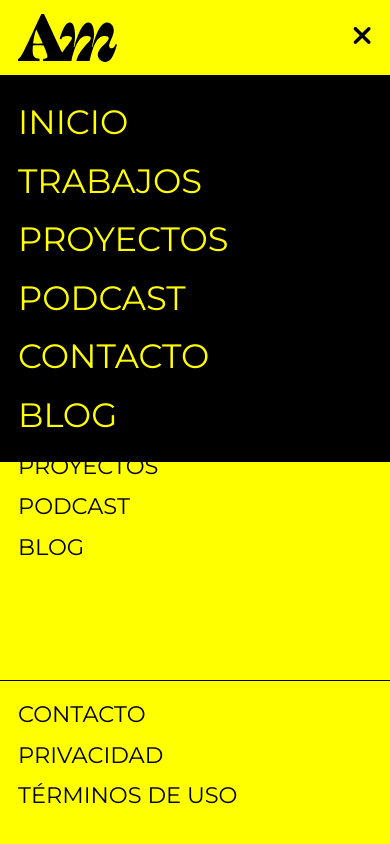
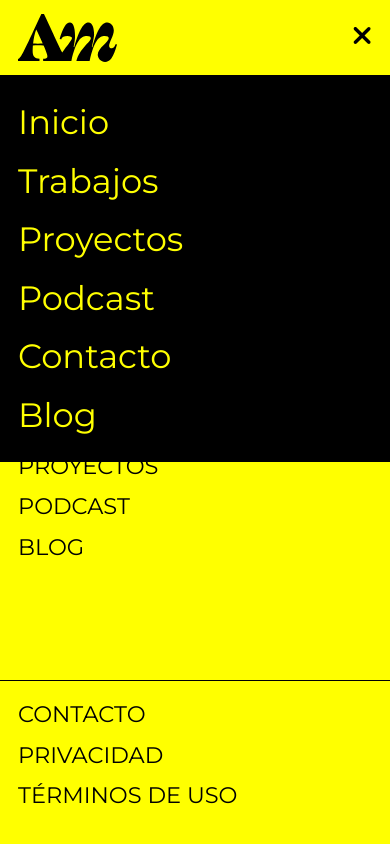
Before and after one commit to martirale/alemartir.com, a Next.js app: page / in a window 390 px wide. Both pictures are taken after a click on the button 360 px from the left and 37 px from the top of the page. Shown: the top 844 px of the page. Built offline with nearby package versions, Linux system fonts and the light colour scheme.

Commit message:
Update mobile case

```diff
--- a/src/ui/header/Navbar.jsx
+++ b/src/ui/header/Navbar.jsx
@@ -55,7 +55,7 @@ export default function Navbar() {
               href={option.url}
               target={option.target}
               rel="noopener noreferrer"
-              className="uppercase text-3xl md:text-2xl hover:underline my-2 md:ml-8 md:my-0"
+              className="md:uppercase text-3xl md:text-2xl hover:underline my-2 md:ml-8 md:my-0"
             >
               {option.name}
             </Link>
```
